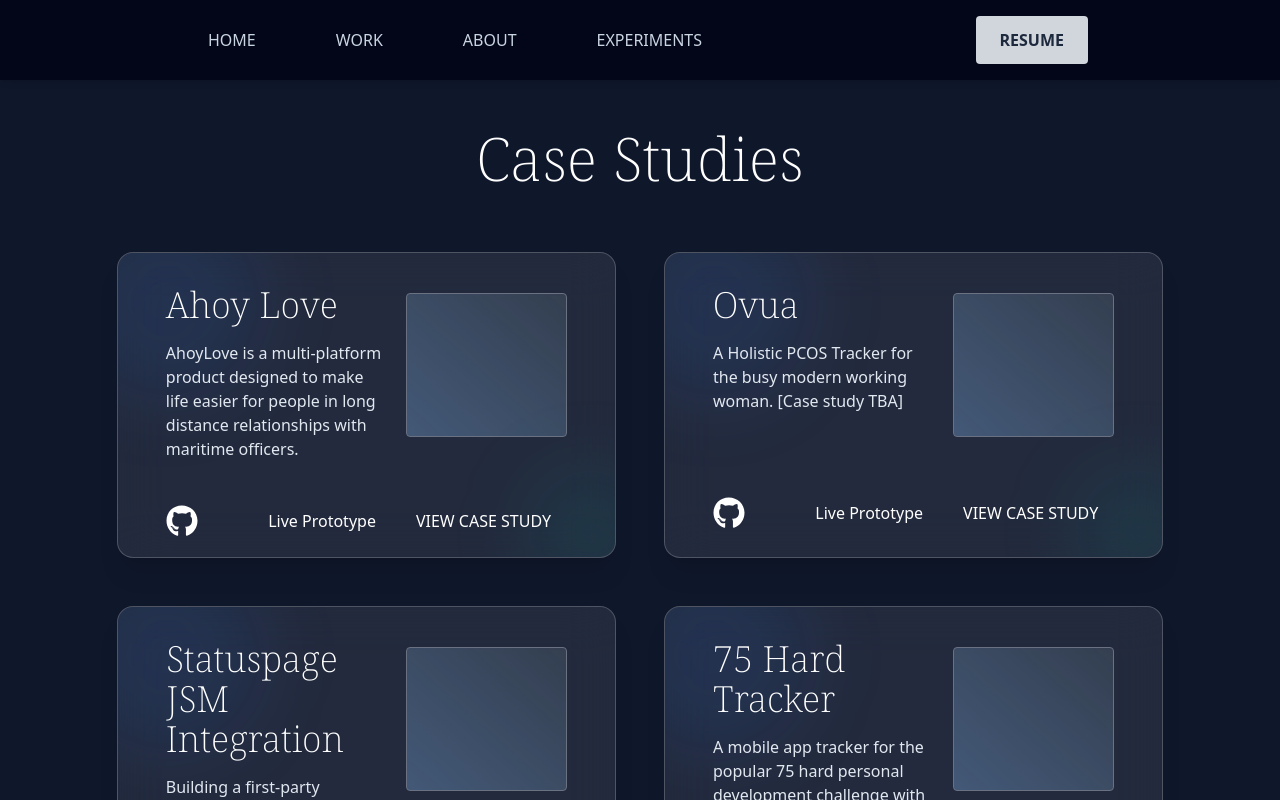
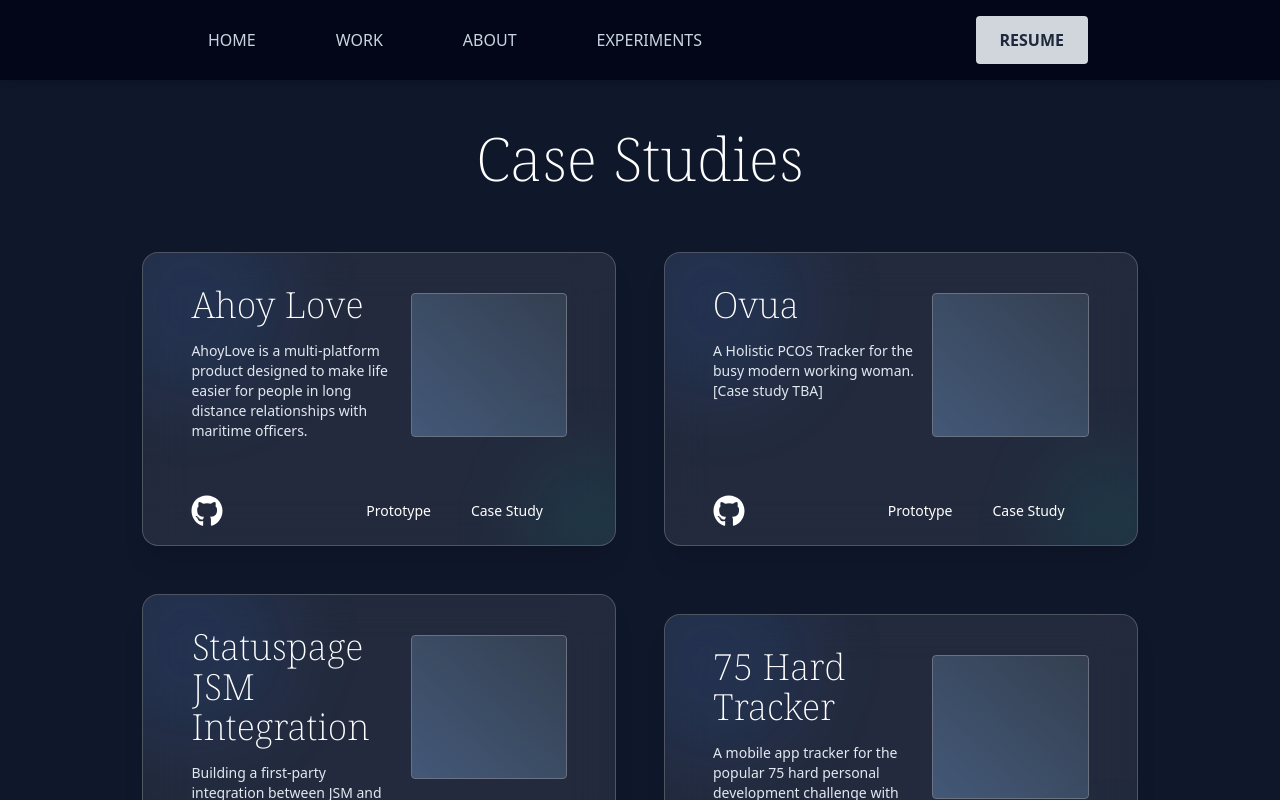
Before and after one commit to shubhisri15/my-portfolio, a Next.js app: page /projects in a window 1280 px wide. Shown: the top 800 px of the page. Built offline with nearby package versions, Linux system fonts and the light colour scheme.

Commit message:
responsiveness, making portfolio mobile optimised

```diff
--- a/src/app/about/page.tsx
+++ b/src/app/about/page.tsx
@@ -2,7 +2,7 @@ import { notoSerif } from "../fonts/noto-serif";
 
 export default function AboutSection() {
   return (
-    <section className="max-w-4xl mx-auto px-6 py-16 text-left mb-8">
+    <section className="max-w-4xl mx-auto px-6 py-16 text-left min-h-screen">
       <h2 className={`text-5xl font-bold mb-8 text-slate-200 font-light ${notoSerif.className}`}>Hi there, stalker!</h2>
 
       <div className="space-y-6 text-lg text-slate-400 leading-relaxed">
--- a/src/app/globals.css
+++ b/src/app/globals.css
@@ -29,7 +29,22 @@
     }
   }
 
+  @keyframes fadeInDown {
+    0% {
+      transform: translateY(-18px);
+      opacity: 0
+    }
+    100% {
+      transform: translateY(0);
+      opacity: 1
+    }
+  }
+
   .fadeInUp {
     animation: fadeInUp 0.8s ease-out;
   }
+
+  .fadeInDown {
+    animation: fadeInDown 0.5s ease-in-out;
+  }
 }
--- a/src/app/layout.tsx
+++ b/src/app/layout.tsx
@@ -20,7 +20,7 @@ export default function RootLayout({
     <html lang="en">
       <body className={`${nanum.variable} antialiased relative`}>
         <Navbar />
-        <main className='mt-20 min-h-screen bg-slate-900 text-white'>
+        <main className='mt-20 min-h-screen bg-slate-900 text-white min-w-screen'>
           {children}
         </main>
         <Footer />
--- a/src/app/page.tsx
+++ b/src/app/page.tsx
@@ -15,15 +15,15 @@ export default function Home() {
   return (
     <main className="relative w-full h-screen overflow-hidden text-slate-300">
       {/* Background image strip */}
-      <div className="absolute inset-0 z-0 flex opacity-80">
+      <div className="absolute inset-0 z-0 md:flex flex-col opacity-80">
         {imagePaths.map((src, i) => (
-          <div key={i} className="relative w-1/4 h-full">
+          <div key={i} className="relative md:w-1/4 w-full md:h-full h-1/4">
             <Image
               src={src}
               alt={`bg-${i}`}
               fill
               className="object-cover"
-              priority={i === 0}
+              priority={true}
             />
           </div>
         ))}
@@ -35,9 +35,9 @@ export default function Home() {
       {/* Hero content */}
       <div className="relative z-20 flex flex-col justify-center gap-12 items-start h-full px-8 md:ml-40">
         <div className="flex flex-col gap-8">
-          <h1 className={`text-5xl md:text-7xl font-light fadeInUp delay-100 ${notoSerif.className}`}>She Came,</h1>
-          <h1 className={`text-5xl md:text-7xl font-light fadeInUp delay-300 ${notoSerif.className}`}>She Saw,</h1>
-          <h1 className={`text-5xl md:text-7xl font-light fadeInUp delay-500 ${notoSerif.className}`}>
+          <h1 className={`text-3xl md:text-7xl font-light fadeInUp delay-100 ${notoSerif.className}`}>She Came,</h1>
+          <h1 className={`text-3xl md:text-7xl font-light fadeInUp delay-300 ${notoSerif.className}`}>She Saw,</h1>
+          <h1 className={`text-3xl md:text-7xl font-light fadeInUp delay-500 ${notoSerif.className}`}>
             She <span className="font-bold text-slate-300">Design-gineered.</span>
           </h1>
 
--- a/src/app/projects/page.tsx
+++ b/src/app/projects/page.tsx
@@ -3,10 +3,10 @@ import { notoSerif } from "../fonts/noto-serif";
 
 export default function ProjectPage() {
     return (
-        <main className='flex flex-col items-center min-h-screen'>
+        <main className='flex flex-col items-center min-h-screen w-full overflow-hidden'>
 
             <h1 className={`text-6xl py-12 font-light ${notoSerif.className}`}>Case Studies</h1>
-            <div className='flex gap-12 p-4 flex-wrap justify-center'>
+            <div className='flex flex-col md:flex-row gap-12 p-4 px-12 md:flex-wrap md:justify-center items-center'>
                 <ProjectTile
                     title='Ahoy Love'
                     caseStudy='/projects/case-studies/ahoylove'
@@ -32,7 +32,6 @@ export default function ProjectPage() {
                     overview="A mobile app tracker for the popular 75 hard personal development challenge with detailed analytics. [Case study TBA]"
                 />
             </div>
-            <h1 className='font-light text-3xl text-gray-500 mt-8'>More projects coming soon..</h1>
         </main>
     )
 }
--- a/src/components/Footer.tsx
+++ b/src/components/Footer.tsx
@@ -3,9 +3,9 @@ import Link from "next/link"
 export default function Footer() {
     const currentYear = new Date().getFullYear()
     return (
-        <footer className='bg-black w-full flex align-center justify-between text-white py-4 px-12'>
-            <p className='text-sm'>©{currentYear} Shubhi Srivastava. All Rights Reserved.</p>
-            <Link href='https://github.com/shubhisri15/my-portfolio' className='text-sm' target="_blank">View portfolio source code</Link>
+        <footer className='bg-black w-full flex align-center justify-between text-white py-4 md:px-12 px-4'>
+            <p className='md:text-sm text-xs'>Copyright © {currentYear} Shubhi Srivastava.</p>
+            <Link href='https://github.com/shubhisri15/my-portfolio' className='md:text-sm text-xs' target="_blank">View portfolio source code</Link>
         </footer>
     )
 }
--- a/src/components/NavLink.tsx
+++ b/src/components/NavLink.tsx
@@ -2,11 +2,12 @@ import Link from "next/link";
 
 type NavLinkProps = {
     title: string,
-    href: string
+    href: string,
+    onClose?: () => void
 }
 
-const NavLink = ({ title = '', href = '' }: NavLinkProps) => {
-    return <Link href={href} className='hover:bg-slate-700 px-4 py-2 rounded-lg transition duration-150 ease-in uppercase font-medium'>{title}</Link>
+const NavLink = ({ title = '', href = '', onClose = () => {} }: NavLinkProps) => {
+    return <Link onClick={onClose} href={href} className='hover:bg-slate-700 px-4 py-2 rounded-lg transition duration-150 ease-in uppercase font-medium'>{title}</Link>
 }
 
 export default NavLink;
--- a/src/components/Navbar.tsx
+++ b/src/components/Navbar.tsx
@@ -1,11 +1,33 @@
 'use client'
 
+import { useState } from "react";
+import { IoMenu } from "react-icons/io5";
 import NavLink from "./NavLink";
 
+const MobileMenu = ({ onClose }: { onClose: () => void}) => {
+    return (
+        <div className='flex flex-col justify-between gap-4 items-center absolute top-full left-0 w-screen bg-slate-950 p-4 fadeInDown'>
+            <NavLink onClose={onClose} href='/' title='Home'/>
+            <NavLink onClose={onClose} href='/projects' title='Work' />
+            <NavLink onClose={onClose} href='/about' title='About' />
+            <NavLink onClose={onClose} href='/experiments' title='Experiments' />
+        </div>
+    )
+}
+
 export default function Navbar() {
+    const [mobileMenuOpen, setMobileMenuOpen] = useState(false)
     return (
-        <nav className='z-1000 flex justify-between shadow-md w-full py-4 px-48 items-center fixed top-0 bg-slate-950 text-slate-300'>
-            <div className='flex justify-between gap-12 items-center'>
+        <>
+            <nav className='z-1000 flex justify-between shadow-md w-full py-4 md:px-48 px-4 items-center fixed top-0 bg-slate-950 text-slate-300'>
+                <button
+                    className="md:hidden flex flex-1 justify-start"
+                    onClick={() => setMobileMenuOpen(!mobileMenuOpen)}
+                    aria-label="Open menu"
+                >
+                    <IoMenu size={30}/>
+                </button>
+                <div className='hidden md:flex justify-between md:gap-12 gap-4 items-center'>
                     <NavLink href='/' title='Home'/>
                     <NavLink href='/projects' title='Work' />
                     <NavLink href='/about' title='About' />
@@ -14,6 +36,9 @@ export default function Navbar() {
                 <div className='flex justify-between gap-12 items-center'>
                     <a href='/Shubhi_Resume.pdf' download target='_blank' className='bg-gray-300 hover:bg-slate-300 text-slate-800 font-bold px-6 py-3 rounded-sm cursor-pointer'>RESUME</a>
                 </div>
+                {mobileMenuOpen && <MobileMenu onClose={() => setMobileMenuOpen(false)}/>}
             </nav>
+        </>
+
     )
 }
--- a/src/components/ProjectTile.tsx
+++ b/src/components/ProjectTile.tsx
@@ -15,7 +15,7 @@ type ProjectTileProps = {
 export default function ProjectTile({ title, overview = '', github, caseStudy }: ProjectTileProps) {
 
     return (
-  <section className='relative w-2/5 rounded-2xl overflow-hidden
+  <section className='relative w-full md:w-2/5 rounded-2xl overflow-hidden
       bg-gray-300/10 border border-white/20 backdrop-blur-xl shadow-xl transition-all duration-300
       hover:scale-100 hover:-translate-y-1 hover:shadow-[0_0_32px_0_rgba(0,179,255,0.22)] fadeInUp delay-100 cursor-default'>
 
@@ -23,24 +23,26 @@ export default function ProjectTile({ title, overview = '', github, caseStudy }:
     <span className="pointer-events-none absolute -top-12 -left-12 w-48 h-48 bg-blue-500/10 blur-2xl rounded-full" />
     <span className="pointer-events-none absolute -bottom-10 -right-10 w-32 h-32 bg-teal-500/10 blur-2xl rounded-full" />
 
-    <div className='flex justify-between px-12 py-6 gap-4 relative z-10'>
-      <div className='w-2/3'>
-        <h2 className={`pt-2 font-light text-4xl mb-4 ${notoSerif.className}`}>
+    <div className='flex flex-col md:flex-row justify-between md:px-12 px-8 py-6 gap-4 relative z-10'>
+      <div className=' w-full md:w-2/3'>
+        <h2 className={`pt-2 font-light text-2xl md:text-4xl mb-4 ${notoSerif.className}`}>
           {title}
         </h2>
-        <p className="text-slate-200">{overview}</p>
+        <p className="text-slate-200 text-sm">{overview}</p>
       </div>
-      <div className='w-48 h-36 bg-gradient-to-tr from-blue-300/30 to-cyan-100/10 rounded-sm my-4 border-1 border-gray-500' />
+      <div className='md:w-48 md:h-36 w-full h-24 bg-gradient-to-tr from-blue-300/30 to-cyan-100/10 rounded-sm md:my-4 border-1 border-gray-500' />
     </div>
-    <div className="flex justify-between items-center px-12 py-4 relative z-10">
+    <div className="flex justify-between items-center md:px-12 px-8 py-4 relative z-10">
       <Link href={github} target="_blank">
         <FaGithub size='2rem' className='hover:fill-slate-200 hover:drop-shadow-[0_0_4px_rgba(0,179,255,0.55)] transition-all'/>
       </Link>
-      <div>
-        <button className='py-2 px-4 text-white hover:bg-gray-600/30 cursor-pointer rounded-lg mr-2 transition'>
-          Live Prototype
+      <div className='flex text-sm'>
+        <button className='py-2 px-4 text-white hover:bg-gray-600/30 cursor-pointer rounded-lg md:mr-2 transition'>
+          Prototype
         </button>
-        <NavLink href={caseStudy} title='View Case Study'/>
+        <button className='py-2 px-4 text-white hover:bg-gray-600/30 cursor-pointer rounded-lg md:mr-2 transition'>
+          Case Study
+        </button>
       </div>
     </div>
   </section>
```
Lines whose indentation alone changed are shown as unchanged.
